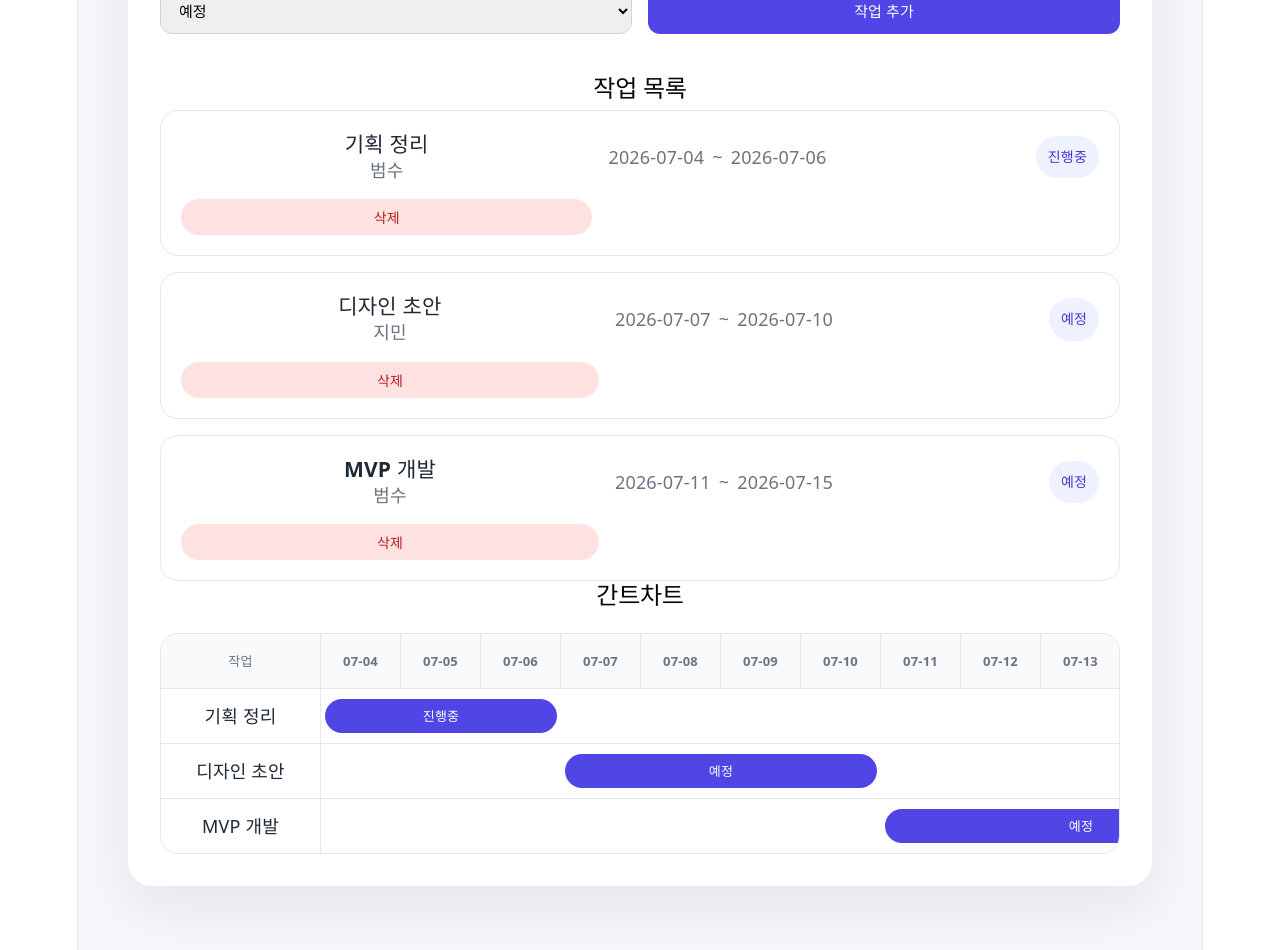
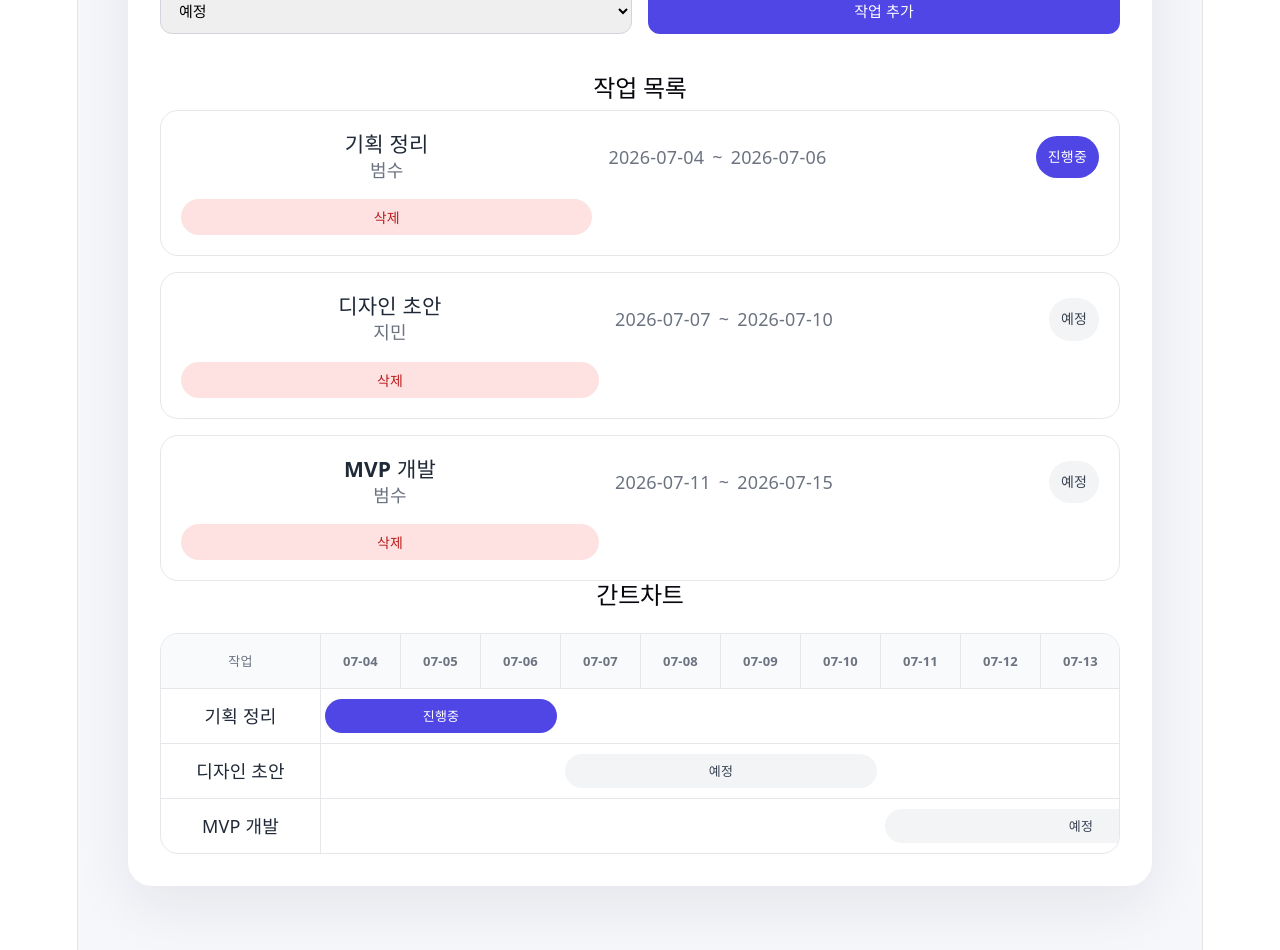
Before and after one commit to kbslk0612-blip/gantt-sass-practice, a React (Vite) app: page / in a window 1280 px wide. Shown: the part 520-1470 px from the top of the page. Built offline with nearby package versions, Linux system fonts and the light colour scheme.

Commit message:
add status-based colors

```diff
--- a/src/App.css
+++ b/src/App.css
@@ -181,3 +181,20 @@ h1 {
   font-weight: 700;
   cursor: pointer;
 }
+.status.todo,
+.gantt-bar.todo {
+  background: #f3f4f6;
+  color: #374151;
+}
+
+.status.in-progress,
+.gantt-bar.in-progress {
+  background: #4f46e5;
+  color: white;
+}
+
+.status.done,
+.gantt-bar.done {
+  background: #dcfce7;
+  color: #166534;
+}
--- a/src/App.jsx
+++ b/src/App.jsx
@@ -65,7 +65,17 @@ function getTaskDuration(task, chartDates) {
   return endIndex - startIndex + 1
 }
 
-function App() {
+function App() {function getStatusClass(status) {
+  if (status === '진행중') {
+    return 'in-progress'
+  }
+
+  if (status === '완료') {
+    return 'done'
+  }
+
+  return 'todo'
+}
   const [tasks, setTasks] = useState(() => {
     const savedTasks = localStorage.getItem('ganttTasks')
 
@@ -214,7 +224,7 @@ function App() {
                 <span>{task.endDate}</span>
               </div>
 
-              <span className="status">{task.status}</span>
+              <span className={`status ${getStatusClass(task.status)}`}>{task.status}</span>
 
               <button className="delete-button" onClick={() => handleDelete(task.id)}>
                 삭제
@@ -246,7 +256,7 @@ function App() {
 
                 <div className="gantt-timeline">
                   <div
-                    className="gantt-bar"
+                    className={`gantt-bar ${getStatusClass(task.status)}`}
                     style={{
                       gridColumn: `${startIndex} / span ${duration}`,
                     }}
```
